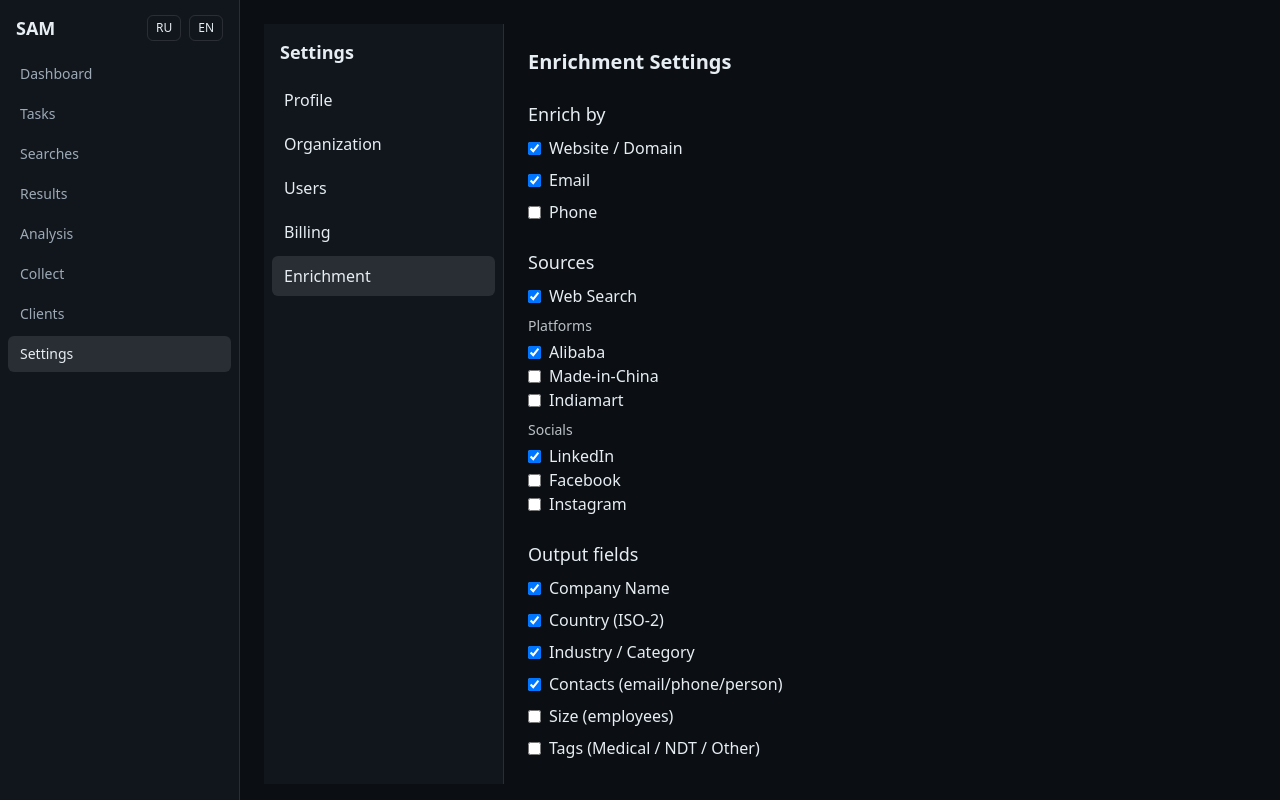
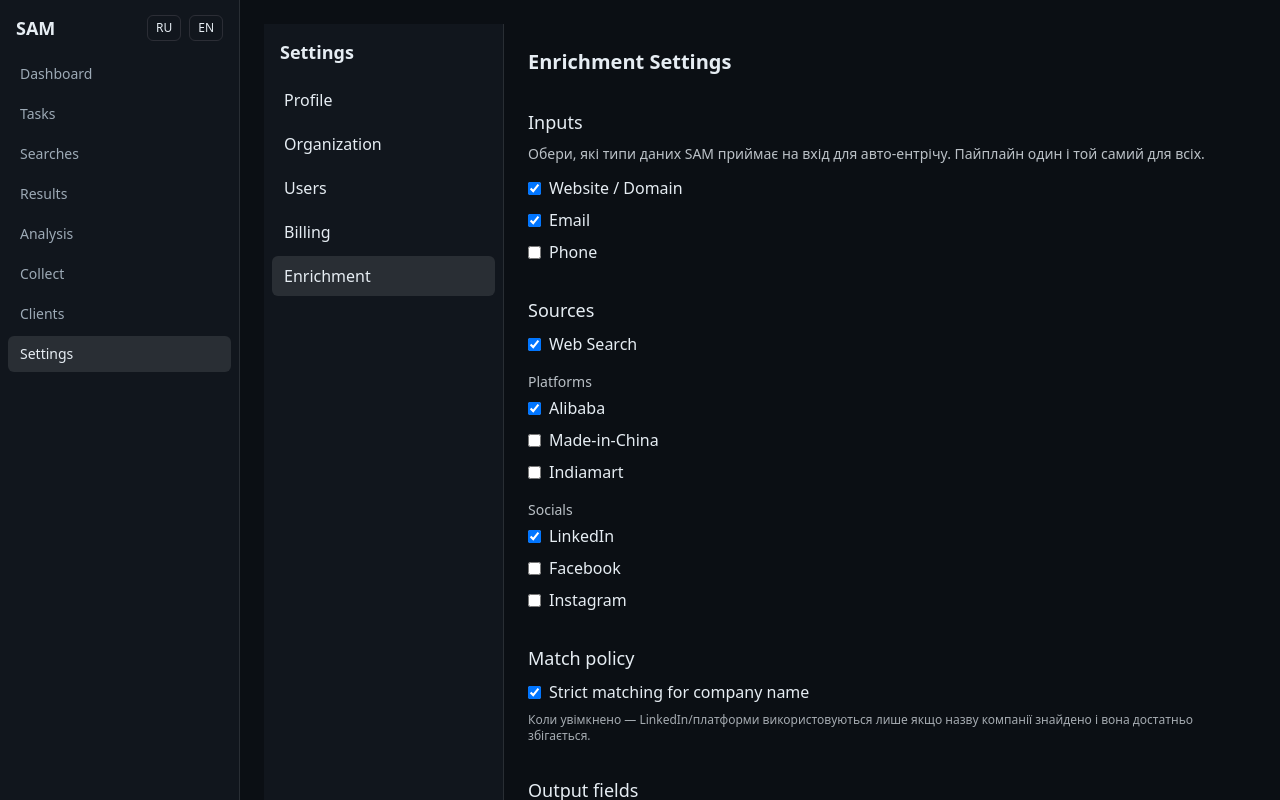
Before and after one commit to Oleh-seacrh/SAM, a Next.js app: page /settings in a window 1280 px wide. Shown: the top 800 px of the page. Built offline with nearby package versions, Linux system fonts and the light colour scheme.

Commit message:
Update page.tsx

```diff
--- a/app/settings/page.tsx
+++ b/app/settings/page.tsx
@@ -7,12 +7,15 @@ type Tab = "profile" | "organization" | "users" | "billing" | "enrichment";
 /** Keep as const to avoid JSX parsing issues */
 const EnrichmentTab: React.FC = () => {
   return (
-    <div className="space-y-6">
+    <div className="space-y-8">
       <h2 className="text-xl font-semibold">Enrichment Settings</h2>
 
-      {/* Enrich by */}
+      {/* Inputs: що дозволено подавати в універсальний пошук */}
       <section>
-        <h3 className="text-lg font-medium mb-2">Enrich by</h3>
+        <h3 className="text-lg font-medium mb-2">Inputs</h3>
+        <p className="text-sm opacity-80 mb-3">
+          Обери, які типи даних SAM приймає на вхід для авто-ентрічу. Пайплайн один і той самий для всіх.
+        </p>
         <div className="space-y-2">
           <label className="flex items-center gap-2">
             <input type="checkbox" defaultChecked /> <span>Website / Domain</span>
@@ -26,16 +29,17 @@ const EnrichmentTab: React.FC = () => {
         </div>
       </section>
 
-      {/* Sources */}
+      {/* Sources: де шукати (увімк/вимк) */}
       <section>
         <h3 className="text-lg font-medium mb-2">Sources</h3>
-        <div className="space-y-2">
+        <div className="space-y-4">
           <label className="flex items-center gap-2">
             <input type="checkbox" defaultChecked /> <span>Web Search</span>
           </label>
 
-          <div className="mt-2">
+          <div>
             <div className="text-sm opacity-80 mb-1">Platforms</div>
+            <div className="space-y-2">
               <label className="flex items-center gap-2">
                 <input type="checkbox" defaultChecked /> <span>Alibaba</span>
               </label>
@@ -46,9 +50,11 @@ const EnrichmentTab: React.FC = () => {
                 <input type="checkbox" /> <span>Indiamart</span>
               </label>
             </div>
+          </div>
 
-          <div className="mt-2">
+          <div>
             <div className="text-sm opacity-80 mb-1">Socials</div>
+            <div className="space-y-2">
               <label className="flex items-center gap-2">
                 <input type="checkbox" defaultChecked /> <span>LinkedIn</span>
               </label>
@@ -60,9 +66,23 @@ const EnrichmentTab: React.FC = () => {
               </label>
             </div>
           </div>
+        </div>
       </section>
 
-      {/* Output fields */}
+      {/* Match policy: одна проста опція */}
+      <section>
+        <h3 className="text-lg font-medium mb-2">Match policy</h3>
+        <div className="space-y-2">
+          <label className="flex items-center gap-2">
+            <input type="checkbox" defaultChecked /> <span>Strict matching for company name</span>
+          </label>
+          <p className="text-xs opacity-70">
+            Коли увімкнено — LinkedIn/платформи використовуються лише якщо назву компанії знайдено і вона достатньо збігається.
+          </p>
+        </div>
+      </section>
+
+      {/* Output fields (як у тебе було) */}
       <section>
         <h3 className="text-lg font-medium mb-2">Output fields</h3>
         <div className="space-y-2">
```
Lines whose indentation alone changed are shown as unchanged.
